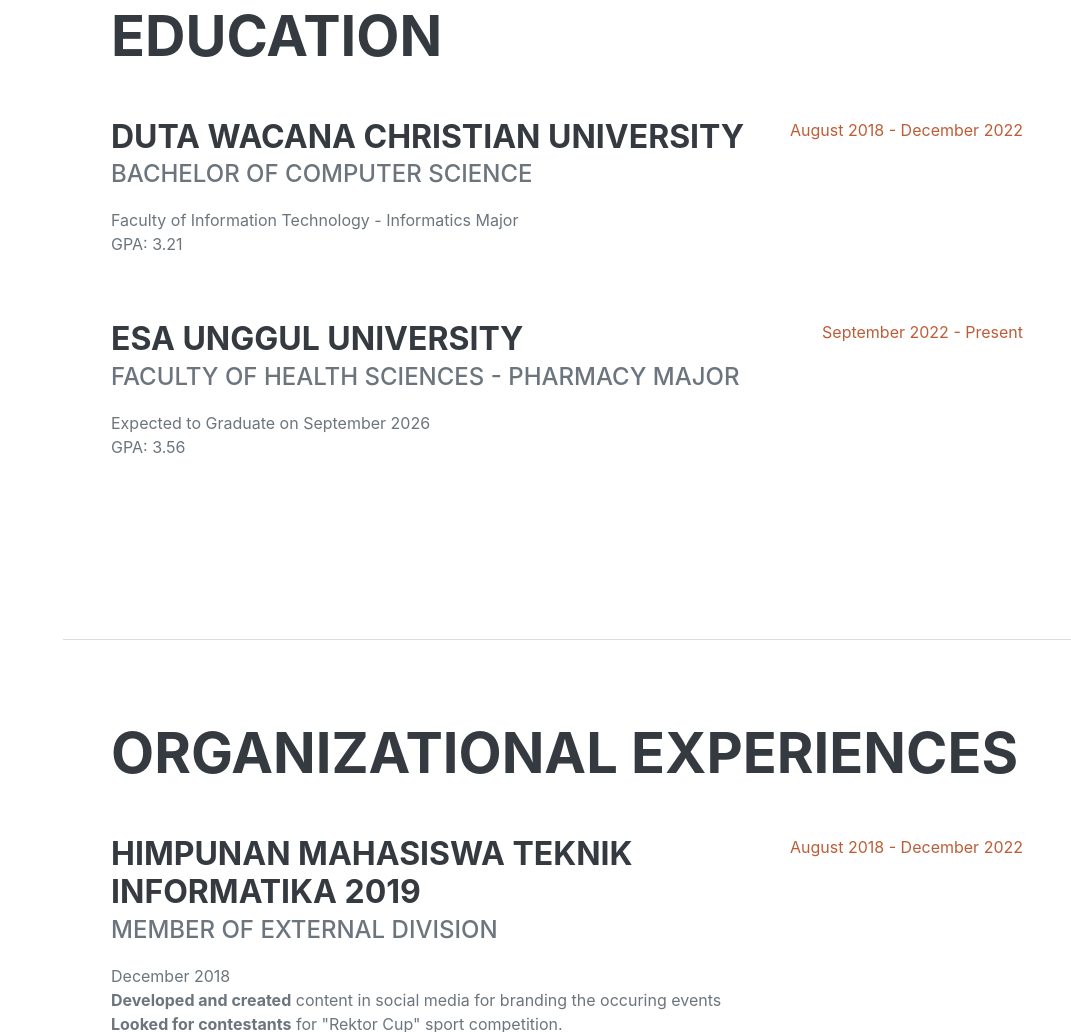
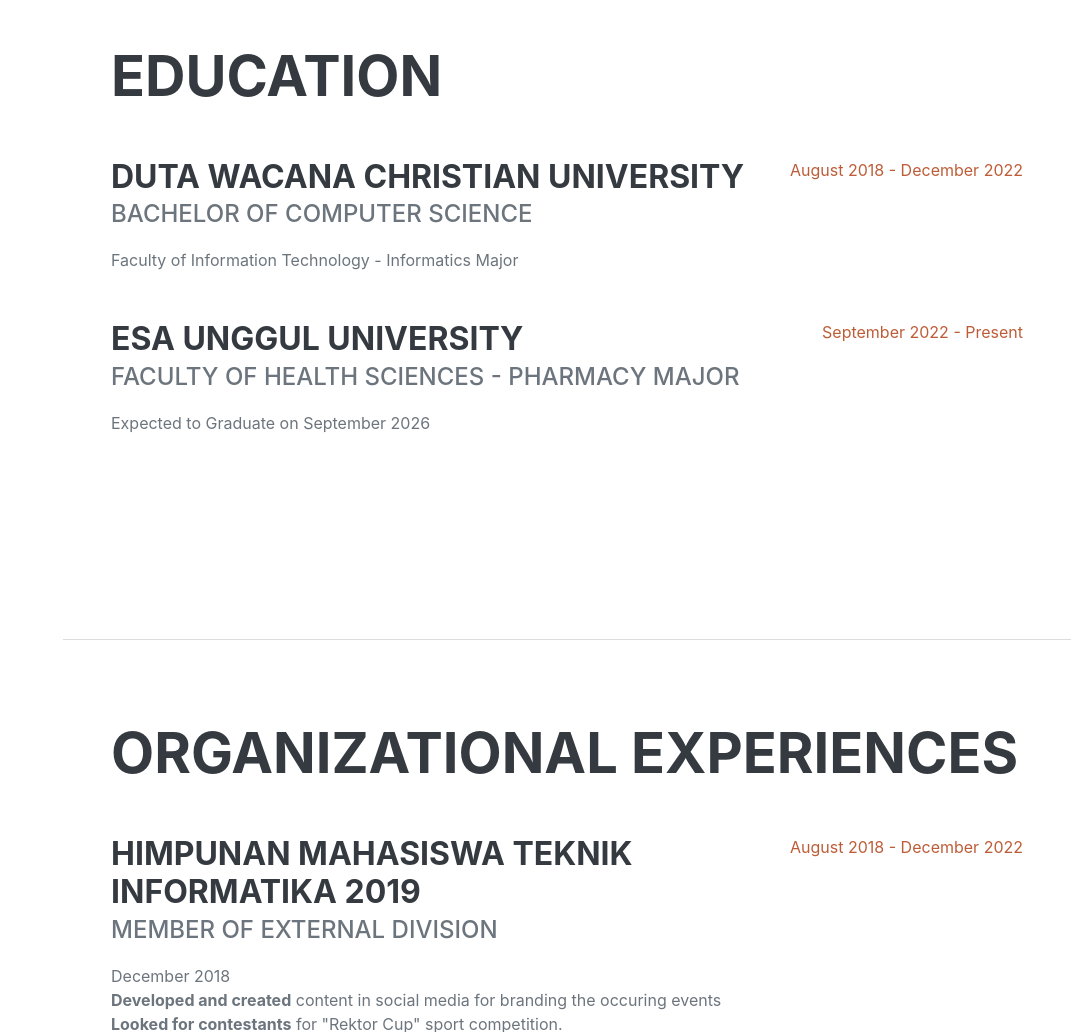
Before and after one commit to natashanadyaa/ResumeNatasha, a plain HTML site: page index.html in a window 1280 px wide. Shown: the part 2605-3637 px from the top of the page, without its empty margins (209-1280 px from the left). Drawn offline with nearby package versions, Linux system fonts and the light colour scheme; a web font is replaced by a local one.

Commit message:
Update index.html

```diff
--- a/index.html
+++ b/index.html
@@ -121,7 +121,6 @@
                             <h3 class="mb-0">Duta Wacana Christian University</h3>
                             <div class="subheading mb-3">Bachelor of Computer Science</div>
                             <div>Faculty of Information Technology - Informatics Major</div>
-                            <p>GPA: 3.21</p>
                         </div>
                         <div class="flex-shrink-0"><span class="text-primary">August 2018 - December 2022</span></div>
                     </div>
@@ -130,7 +129,6 @@
                             <h3 class="mb-0">Esa Unggul University</h3>
                             <div class="subheading mb-3">Faculty of Health Sciences - Pharmacy Major</div>
                             <div>Expected to Graduate on September 2026</div>
-                            <p>GPA: 3.56</p>
                         </div>
                         <div class="flex-shrink-0"><span class="text-primary">September 2022 - Present</span></div>
                     </div>
```
